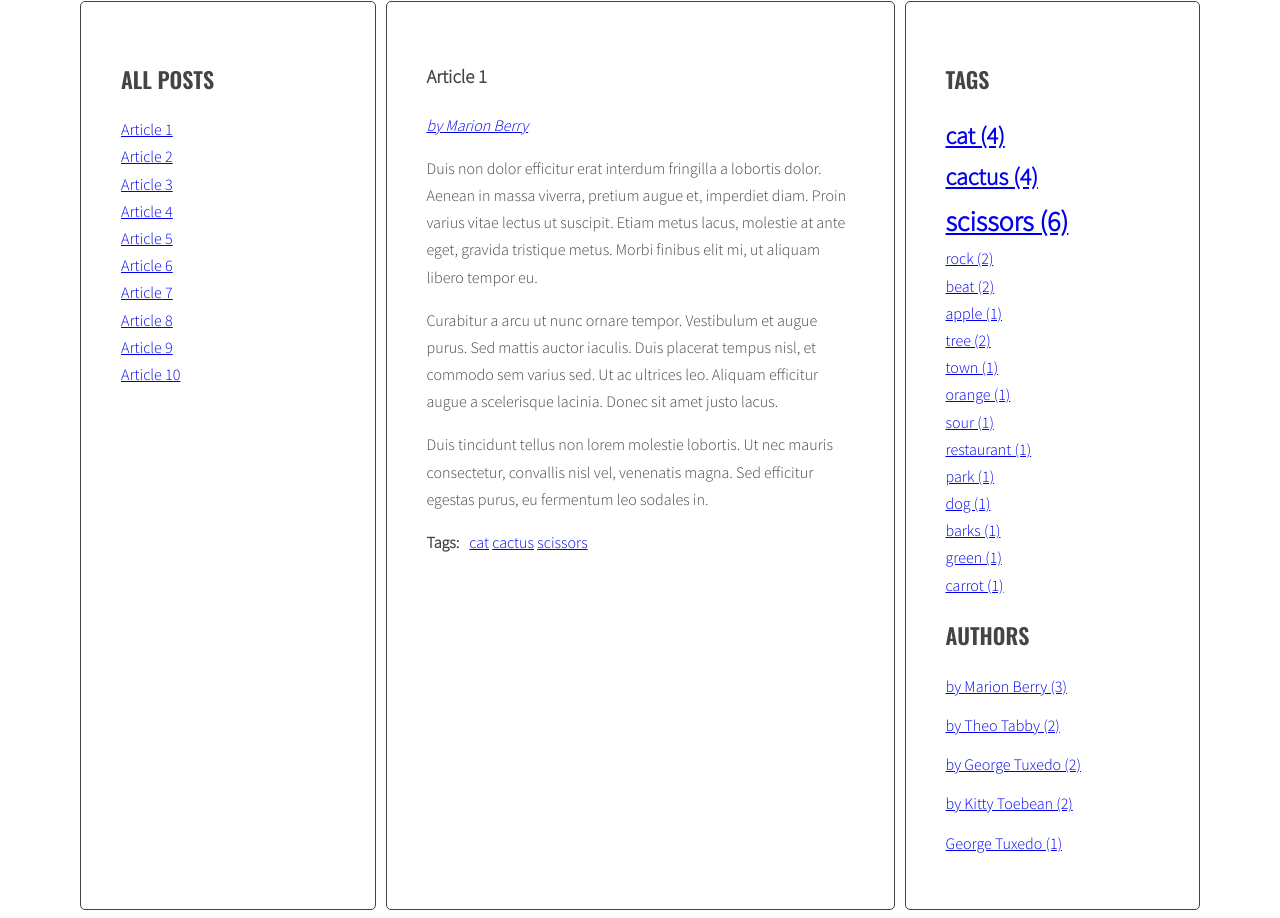
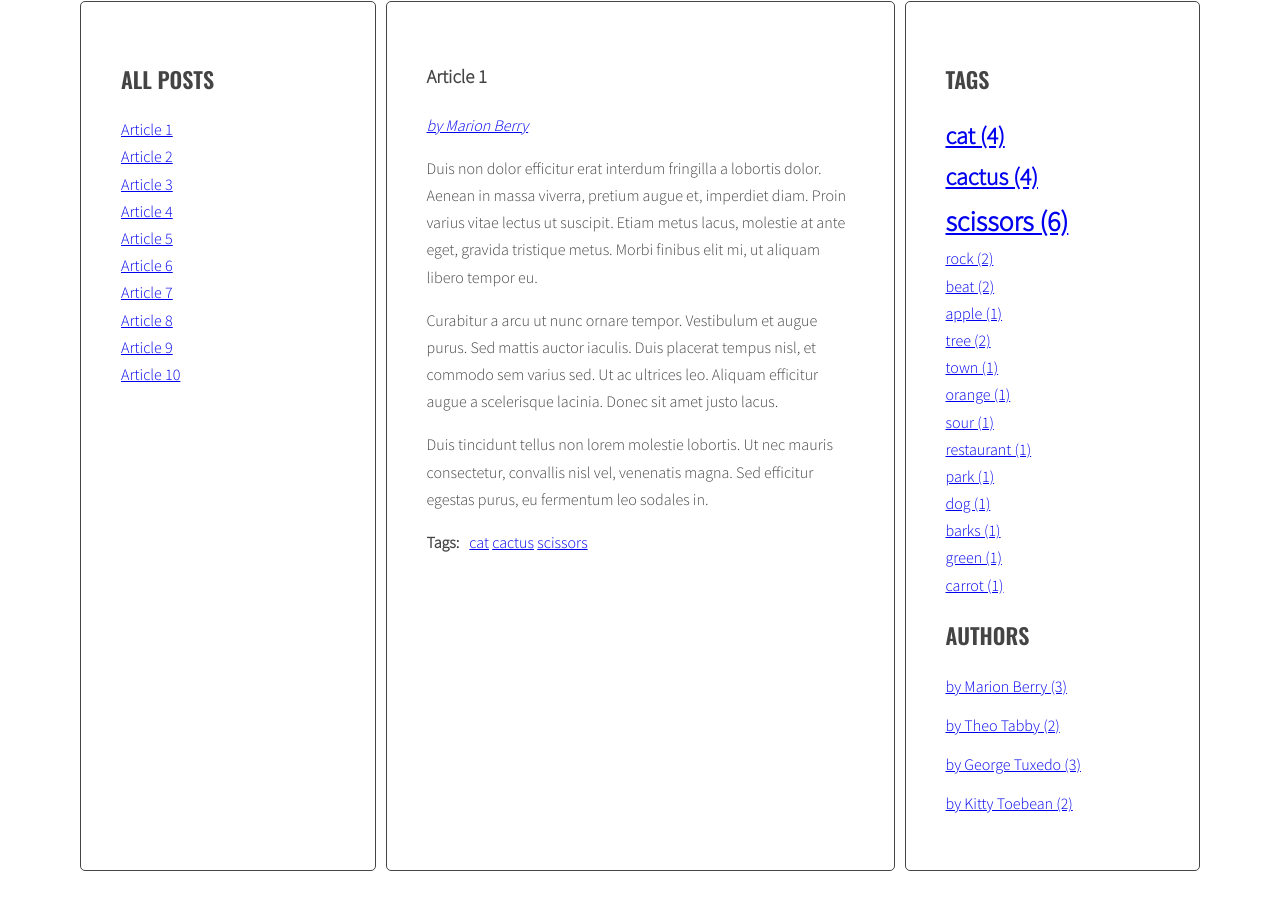
Before and after one commit to raden777/javascript-blog, a website: page index.html in a window 1280 px wide. Shown: the part 242-1160 px from the top of the page. After the commit the page ends 1121 px from the top, so only its background shows below. Drawn offline with nearby package versions, Linux system fonts and the light colour scheme.

Commit message:
CHANGE JS CODE && HTML

```diff
--- a/index.html
+++ b/index.html
@@ -316,7 +316,7 @@
               class="post"
               id="article-10"
               data-tags="tree green carrot"
-              data-author="George Tuxedo"
+              data-author="by George Tuxedo"
             >
               <h3 class="post-title">Article 10</h3>
               <p class="post-author"></p>
@@ -371,18 +371,16 @@
     </script>
 
     <script id="template-author-link" type="text/x-handlebars-template">
-      <li>
-        <a href='#author-{{author}}'>
-          <span>{{author}}</span>
-        </a>
-      </li>
+      <a href='#author-{{author}}'>
+        <span>{{author}}</span>
+      </a>
     </script>
 
     <script id="template-tag-cloud-link" type="text/x-handlebars-template">
       {{#each tags}}
         <li>
           <a href='#tag-{{tag}}' class='{{className}}'>
-            <span>{{tag}}</span>
+            <span>{{tag}} ({{count}})</span>
           </a>
         </li>
       {{/each}}
@@ -392,7 +390,7 @@
       {{#each authors}}
         <li>
           <a href='#author-{{author}}'>
-            <span>{{author}}</span>
+            <span>{{author}} ({{count}})</span>
           </a>
         </li>
       {{/each}}
--- a/js/script.js
+++ b/js/script.js
@@ -145,8 +145,14 @@ function generateTags() {
       } else {
         allTags[tag]++;
       }
-      // /*[NEW] check if this link is not already in allTags*/
+      /*[NEW] check if this link is not already in allTags*/
 
+      // if(!authorRightBar.hasOwnProperty(articleAuthor)){
+      //   authorRightBar[articleAuthor] = 1;
+      // } else {
+      //   authorRightBar[articleAuthor]++;  //jesli ten tag znajduje sie w allTags,zwiekszamy licznik wystapien o jeden
+      // }
+      // authorWrapper.innerHTML = html;
       // if (allTags.indexOf(tagLinkHTML) == -1)
       // /*[NEW] add generated code to allTags array*/
       // allTags.push(tagLinkHTML);
@@ -203,32 +209,22 @@ function generateTags() {
   }
 
   //[NEW] create variable for all links HTML code
-  let allTagsHTML = '';
+  const allTagsData = {
+    tags: [],
+  };
   // [NEW] START LOOP: for each tag in allTags
   for (let tag in allTags) {
     // [NEW] generate code of a link and add it to allTagsHTML
-    allTagsHTML +=
-      '<a class="tag-size-' +
-      calculateTagSize(allTags[tag]) +
-      '" href="#tag-' +
-      tag +
-      '">' +
-      tag +
-      ' (' +
-      allTags[tag] +
-      ') </a><br>';
-    // const tagLinkClass = calculateTagClass(allTags[tag], tagsParams);
-    // const tagLinkHTML =
-    //   '<li>' + calculateTagClass(allTags[tag], tagsParams) + '<li>';
-    // console.log('tagLinkHTML:', tagLinkHTML);              nie dziala !!!!!!!!!
+    allTagsData.tags.push({
+      tag: tag,
+      count: allTags[tag],
+      className: 'tag-size-' + calculateTagSize(allTags[tag]),
+    });
   }
-  // const tagLinkHTML =
-  //   '<li>' + calculateTagClass(allTags[tag], tagsParams) + '<li>';
-  // console.log('taglinkHTML:', tagLinkHTML);
-
   // [NEW] END LOOP: for each tag in allTags
   // [NEW] add html from allTagsHTML to tagList
-  tagList.innerHTML = allTagsHTML;
+  // tagList.innerHTML = allTagsHTML;
+  tagList.innerHTML = templates.tagCloudLink(allTagsData);
 }
 
 generateTags();
@@ -286,24 +282,16 @@ function generateAuthors() {
   const authorList = document.querySelector(optAuthorListSelector);
   let allAuthors = {};
 
+  let authorsHTML = '';
+
   for (let article of allArticles) {
     const articleAuthor = article.getAttribute('data-author');
     const authorWrapper = article.querySelector(optArticleAuthorSelector);
 
-    //   const linkToHTMLData = { author: articleAuthor }; tutaj poprawić !!!!!!!
-    //   const linkToHTM = templates.authorLink(linkToHTMLData);
-    //   html = html + linkToHTM;
+    const authorNameHTMLData = { author: articleAuthor };
+    const authorNameHTML = templates.authorLink(authorNameHTMLData);
 
-    //   if(!authorRightBar.hasOwnProperty(articleAuthor)){
-    //     authorRightBar[articleAuthor] = 1;
-    //   } else {
-    //     authorRightBar[articleAuthor]++;  //jesli ten tag znajduje sie w allTags,zwiekszamy licznik wystapien o jeden
-    //   }
-    //   authorWrapper.innerHTML = html;
-    // }
-    const authorHTML =
-      '<a href="#author-' + articleAuthor + '">' + articleAuthor + '</a>';
-    authorWrapper.innerHTML = authorHTML;
+    authorWrapper.innerHTML = authorNameHTML;
 
     if (!allAuthors.hasOwnProperty(articleAuthor)) {
       allAuthors[articleAuthor] = 1;
@@ -312,17 +300,19 @@ function generateAuthors() {
     }
   }
 
-  let authorsHTML = '';
-  for (let author in allAuthors) {
-    authorsHTML +=
-      '<li><a href="#author-' +
-      author +
-      '">' +
-      author +
-      ' (' +
-      allAuthors[author] +
-      ')</a></li>';
+  const authorArray = Object.entries(allAuthors);
+  const authorsDataArray = {
+    authors: [],
+  };
+
+  for (let author of authorArray) {
+    const authorLinkHTMLData = { author: author[0], count: author[1] };
+    authorsDataArray.authors.push(authorLinkHTMLData);
   }
+
+  const authorLinkHTML = templates.authorCloudLink(authorsDataArray);
+  authorsHTML = authorsHTML + authorLinkHTML;
+
   authorList.innerHTML = authorsHTML;
 }
 
```
